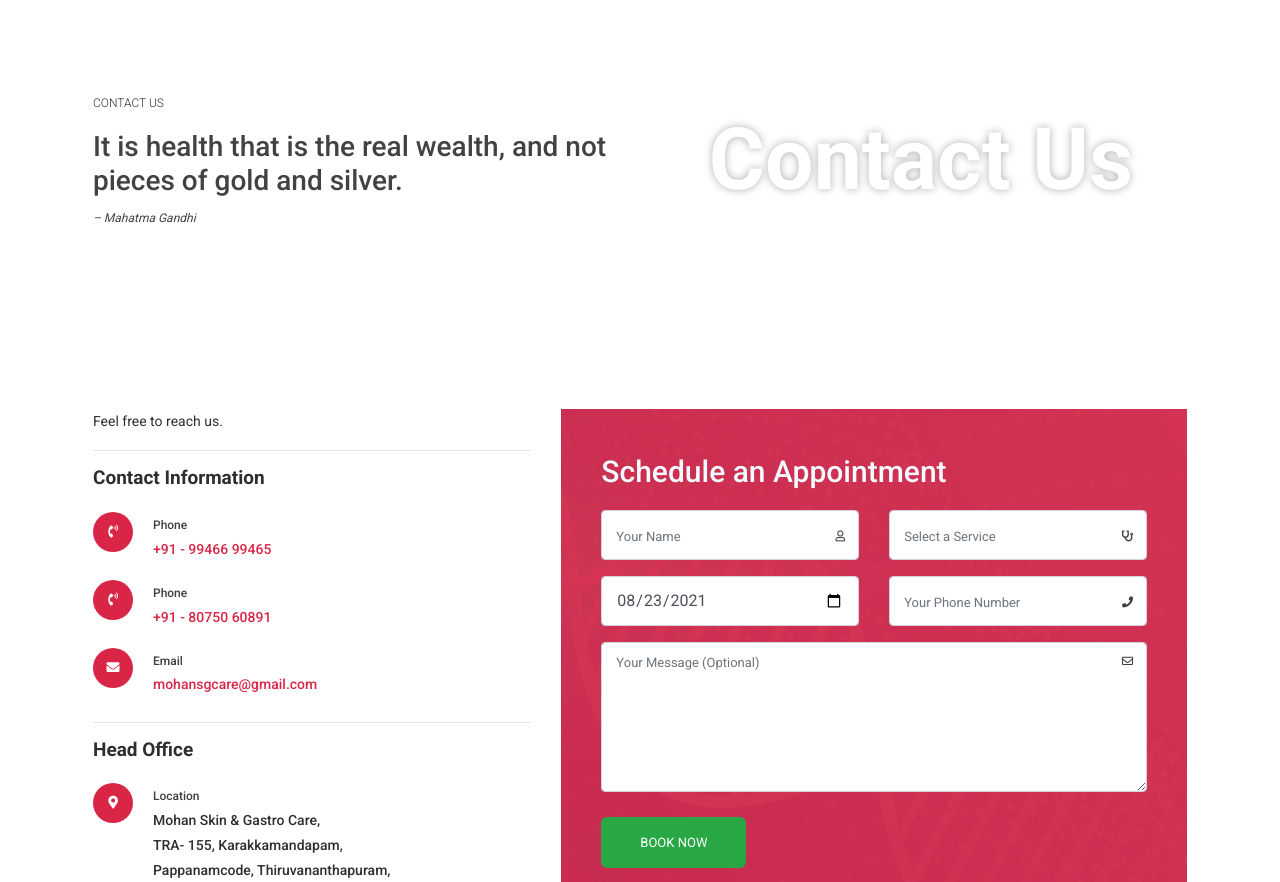
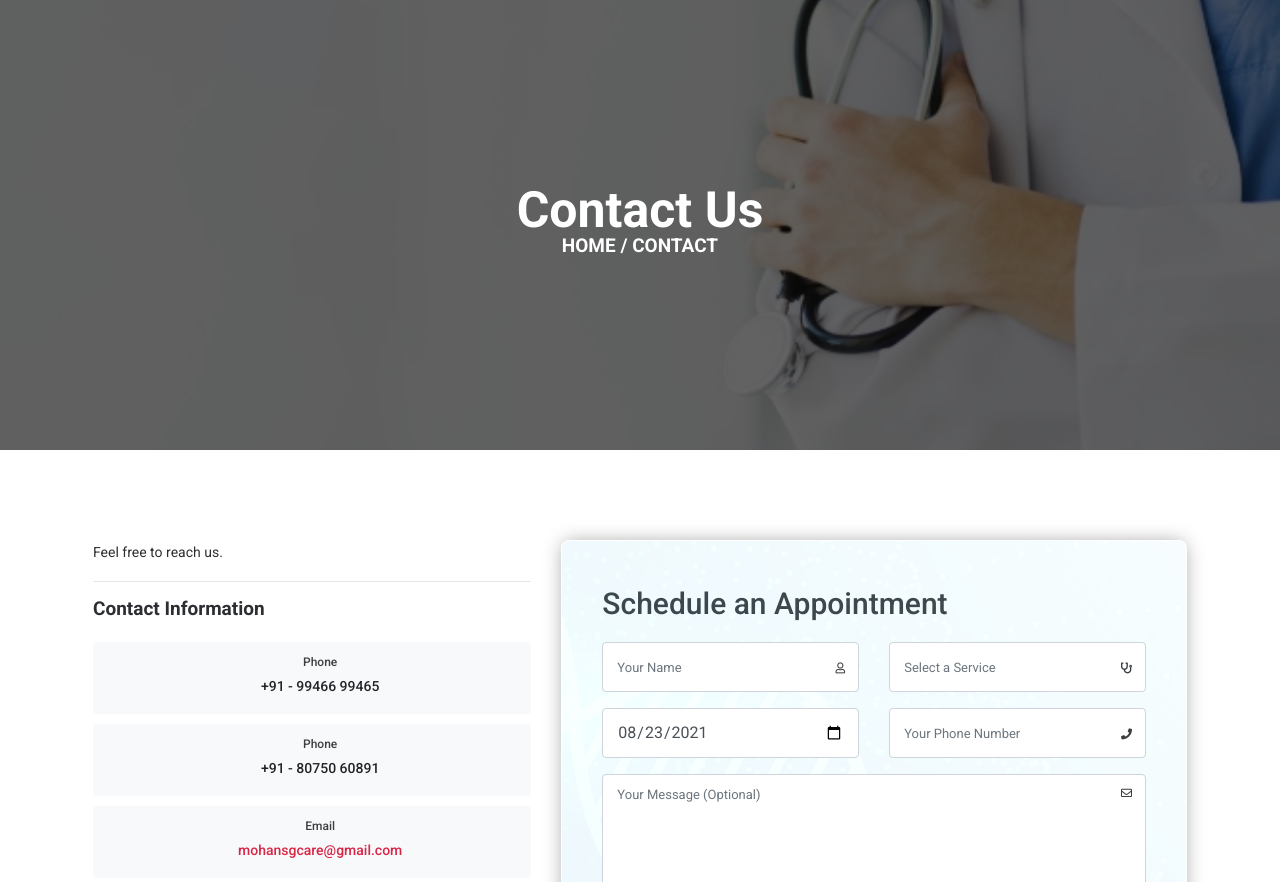
Before and after one commit to akshaikrishnan/mohansg, a PHP site: page /contact-us-2.html in a window 1280 px wide. Shown: the part 92-974 px from the top of the page. Run offline with PHP 8.4, Linux system fonts and the light colour scheme.

Commit message:
contact form ui

```diff
--- a/contact-us-2.html
+++ b/contact-us-2.html
@@ -67,11 +67,7 @@
                       </li>
                       <!-- Sub Menu -->
                       <li class="nav-item">
-                        <a
-                          class="nav-link"
-                          href="services.html"
-                          role="button"
-                        >
+                        <a class="nav-link" href="services.html" role="button">
                           Services
                         </a>
                       </li>
@@ -112,23 +108,15 @@
     <!--==================== Header ====================-->
 
     <!-- Sub header -->
-    <section class="space sub-header">
-      <div class="container container-custom">
-        <div class="row">
-          <div class="col-md-6">
-            <div class="sub-header_content">
-              <p>CONTACT US</p>
-              <h3>
-                It is health that is the real wealth, and not pieces of gold and
-                silver.
-              </h3>
-              <span><i>– Mahatma Gandhi</i></span>
-            </div>
-          </div>
-          <div class="col-md-6">
-            <div class="sub-header_main">
-              <h2>Contact Us</h2>
-            </div>
+    <section class="parallax-wrapper">
+      <div
+        class="title-hero-bg parallax contact-cover-bg"
+        style="background-image: url(images/contact-cover.jpg)"
+      >
+        <div class="container">
+          <div class="page-title text-center">
+            <h1>Contact Us</h1>
+            <h4 class="text-uppercase mt-30 white-color">Home / Contact</h4>
           </div>
         </div>
       </div>
@@ -145,8 +133,7 @@
               <hr />
               <div class="contact-title">
                 <h4>Contact Information</h4>
-                <a href="tel:+919946699465">
-                  <i class="fas fa-phone-volume"></i>
+                <a class="btn btn-light btn-block" href="tel:+919946699465">
                   <div class="contact-title_icon">
                     <p>Phone</p>
                     <h6>+91 - 99466 99465</h6>
@@ -154,16 +141,14 @@
                 </a>
               </div>
               <div class="contact-title">
-                <a href="whatsapp:918075060891">
-                  <i class="fas fa-phone-volume"></i>
+                <a class="btn btn-light btn-block" href="whatsapp:918075060891">
                   <div class="contact-title_icon">
                     <p>Phone</p>
                     <h6>+91 - 80750 60891</h6>
                   </div>
                 </a>
               </div>
-              <div class="contact-title">
-                <i class="fas fa-envelope"></i>
+              <div class="contact-title btn btn-light btn-block">
                 <div class="contact-title_icon">
                   <p>Email</p>
                   <a href="mailto:mohansgcare@gmail.com">
@@ -190,7 +175,7 @@
             </div>
           </div>
           <div class="col-md-7">
-            <div class="get-in-touch get-in-touch-style2">
+            <div class="get-in-touch get-in-touch-style2 booking-form">
               <img
                 src="images/contact-form-bg.png"
                 class="img-fluid get-in-bg"
@@ -278,6 +263,7 @@
                         rows="3"
                       ></textarea>
                       <i class="far fa-envelope"></i>
+
                       <button type="submit" class="submit btn btn-success">
                         BOOK NOW
                       </button>
@@ -535,6 +521,25 @@
 
         return str;
       }
+      window.addEventListener("scroll", throttle(parallax, 14));
+
+      function throttle(fn, wait) {
+        var time = Date.now();
+        return function () {
+          if (time + wait - Date.now() < 0) {
+            fn();
+            time = Date.now();
+          }
+        };
+      }
+
+      function parallax() {
+        var scrolled = window.pageYOffset;
+        var parallax = document.querySelector(".parallax");
+        // You can adjust the 0.4 to change the speed
+        var coords = scrolled * 0.6 + "px";
+        parallax.style.transform = "translateY(" + coords + ")";
+      }
     </script>
   </body>
 </html>
--- a/css/style.css
+++ b/css/style.css
@@ -1960,7 +1960,6 @@ CONTACT US
 
 .get-in-touch {
   position: relative;
-  background: #f21d2f;
   padding: 45px 40px;
   overflow: hidden;
 }
@@ -1973,7 +1972,6 @@ CONTACT US
 
 .get-in-touch h3 {
   font-size: 30px;
-  color: #fff;
   margin: 0 0 20px;
 }
 
@@ -2037,9 +2035,9 @@ CONTACT US
 
 .get-in-touch-style2 {
   margin: 0;
-  background: #d92546;
-}
-
+  color: #3c3f42 !important;
+  background: #ffffff; /* fallback for old browsers */
+}
 .get-in-touch-style2 i {
   color: #3c3f42 !important;
 }
```
Also changed, not shown: images/contact-cover.jpg (added).
